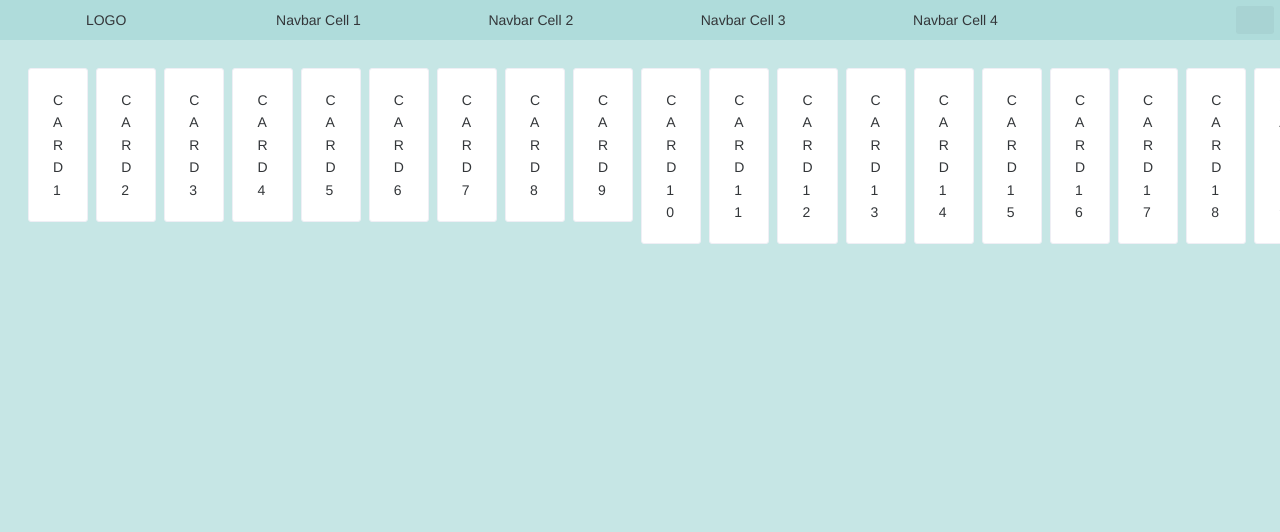
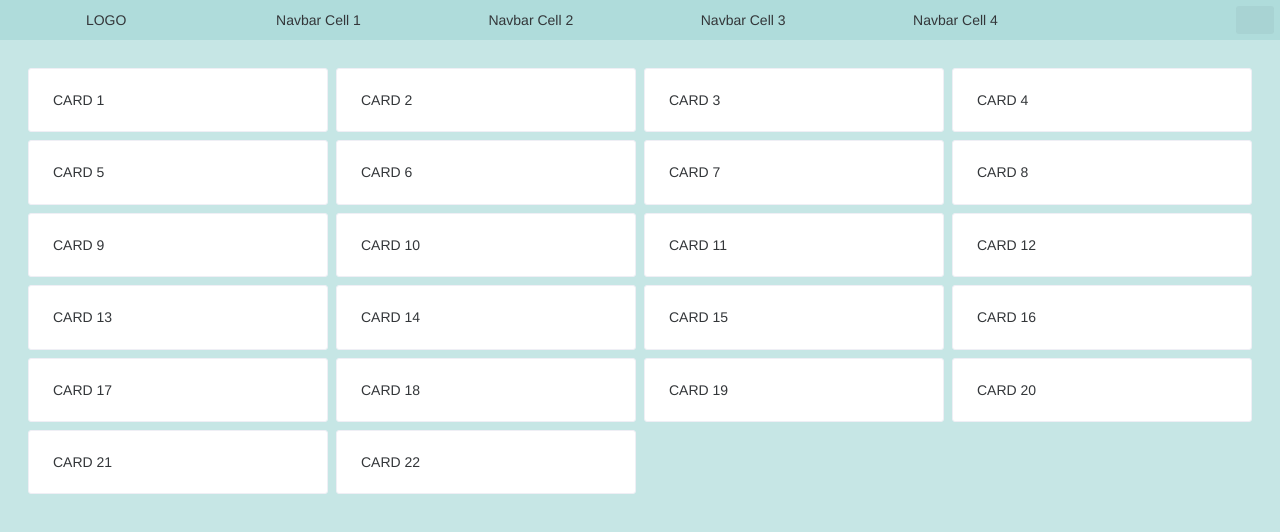
Before and after one commit to ssamilg/personal-hub, a Vue app: page / in a window 1280 px wide. Shown: the top 532 px of the page. Built offline with nearby package versions, Linux system fonts and the light colour scheme; no server answers; sample sign-in values are in the browser's storage; some icons are missing.

Commit message:
flex wrap class added

```diff
--- a/src/styles/global.scss
+++ b/src/styles/global.scss
@@ -29,6 +29,10 @@
 
 .flex-shrink {
   flex-shrink: 1;
+}
+
+.flex-wrap {
+  flex-wrap: wrap;
 }
 
 .align-center {
@@ -70,6 +74,7 @@
 }
 
 ::-webkit-scrollbar-track {
+  // background: var(--n-color);
   background: #26262A;
   border-radius: 50px;
 }
```
